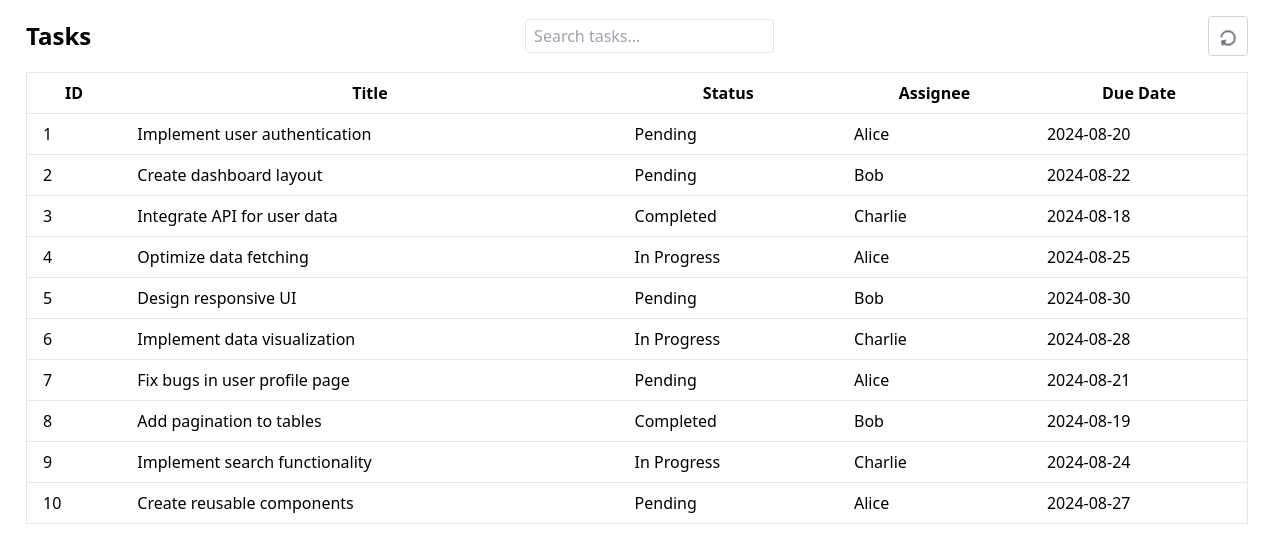
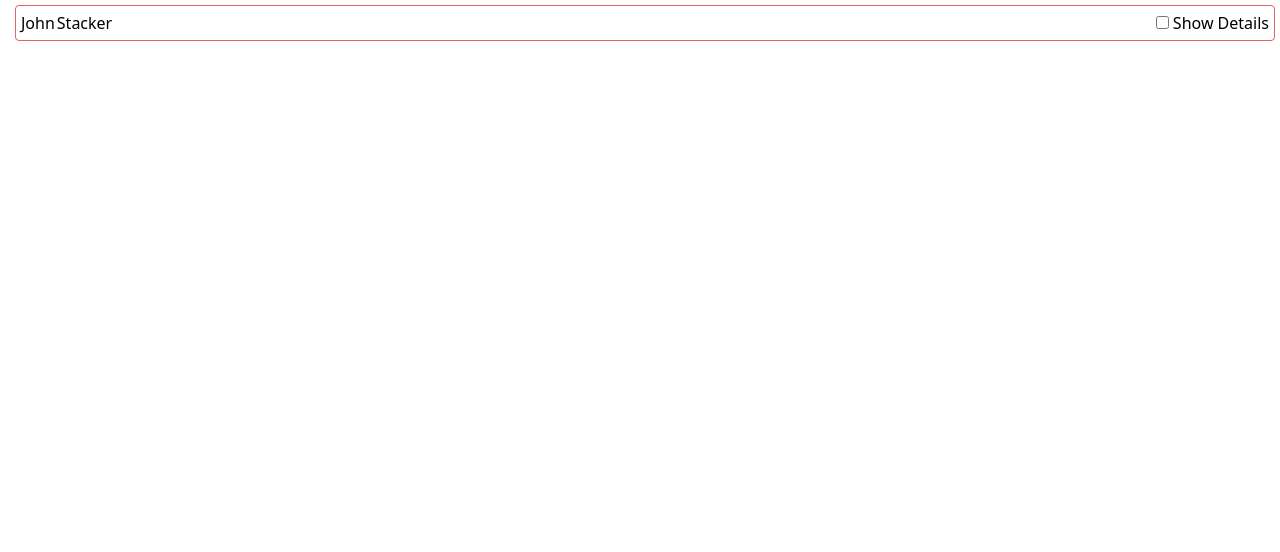
Before and after one commit to varunm0503/he-task-manager, a React app: page / in a window 1280 px wide. Shown: the top 552 px of the page. Built offline with nearby package versions, Linux system fonts and the light colour scheme.

Commit message:
Adds why did component render ques
Adds why did component render ques

```diff
--- a/src/App.js
+++ b/src/App.js
@@ -1,30 +1,24 @@
 import "./styles.css";
-import TaskManager from "./TaskManager";
-import data from "./data";
+import { UserProfile } from "./UserProfile";
 import React from 'react';
 
+const user = {
+  firstName: "John",
+  lastName: "Stacker",
+  address: {
+    street: "77339 Konopelski Crossing",
+    suburb: "North Marylee",
+    city: "New York",
+    postCode: "10002",
+  },
+  phoneNumber: "01-76729193",
+};
+
+//do not change anything in App Component.
 export default function App() {
-  let tasks = [...data].slice(0, 10);
-
-  const loadTasks = () => {
-    return new Promise((resolve, reject) => {
-      setTimeout(() => {
-        resolve(tasks);
-        tasks = [
-          {
-            ...tasks[0],
-            status:
-              tasks[0].status === "In Progress" ? "Pending" : "In Progress",
-          },
-          ...tasks.slice(1),
-        ];
-      }, 2000);
-    });
-  };
-
   return (
     <div className="App">
-      <TaskManager loadTasks={loadTasks} />
+      <UserProfile user={user} encryptPhoneNumber={true}/>
     </div>
   );
 }
--- /dev/null
+++ b/src/UserProfile.js
@@ -0,0 +1,48 @@
+import { useState, useCallback, memo } from "react";
+
+import { useWhyDidComponentReRender } from "./useWhyDidComponentReRender";
+
+// Nothing has to be changed in rendering of UserProfile
+// This is just to understand the component and wo
+// You can pass any arguments to use useWhyDidComponentReRender whichever you feel are necessary
+export const UserProfile = memo((props) => {
+  const { user, encryptPhoneNumber } = props;
+  const [showDetails, setShowDetails] = useState(false);
+
+  const onToggle = useCallback(() => {
+    setShowDetails((prevState) => !prevState);
+  }, [setShowDetails]);
+
+  useWhyDidComponentReRender({ state: { showDetails }, props });
+
+  return (
+    <div className="userProfile">
+     <div className="userProfile__header">
+      <div className="userProfile__name">
+      <div className="userProfile__firstName">{user?.firstName}</div>
+      <div className="userProfile__lastName">{user?.lastName}</div>
+      </div>
+      <div className="userProfile-header-right">
+      <input
+        type="checkbox"
+        className="userProfile__showdetails"
+        data-testid="toggle-checkbox"
+        onClick={onToggle}
+      />
+      {showDetails ? "Hide Details" : "Show Details"}
+      </div>
+      </div>
+      {showDetails ? (
+        <div>
+          <div className="userProfile__address">
+            <div>{user.address?.street}</div>
+            <div>{user.address?.suburb}</div>
+            <div>{user.address?.city}</div>
+            <div>{user.address?.postCode}</div>
+          </div>
+          <div className="userProfile__phoneNumber">{encryptPhoneNumber ? `${user?.phoneNumber.slice(0, user?.phoneNumber.length - 4)}XXXX` : user?.phoneNumber}</div>
+        </div>
+      ) : null}
+    </div>
+  );
+});
--- /dev/null
+++ b/src/logger.js
@@ -0,0 +1,9 @@
+export const logger = {
+  log: (key, newValue, prevValue) => {
+    console.log(
+      `Key changed: ${key},New Value: ${JSON.stringify(newValue)}, PreviousValue: ${JSON.stringify(
+        prevValue
+      )}`
+    );
+  },
+};
--- a/src/styles.css
+++ b/src/styles.css
@@ -3,3 +3,30 @@
   padding-left: 10px;
   padding-bottom: 10px;
 }
+
+.userProfile {
+  border: 1px rgb(228, 99, 99) solid;
+  padding: 5px;
+  border-radius: 4px;
+  margin: 5px;
+  display: flex;
+  flex-direction: column;
+  justify-content: space-between;
+}
+
+.userProfile__header {
+  display: flex;
+  justify-content: space-between;
+}
+
+.userProfile__name {
+  display: flex;
+}
+
+.userProfile__showdetails {
+  margin-right: 4px;
+}
+
+.userProfile__firstName {
+  margin-right: 2px;
+}
--- /dev/null
+++ b/src/useWhyDidComponentReRender.js
@@ -0,0 +1,42 @@
+import { useRef } from "react";
+import { logger } from "./logger";
+
+const reportDiff = (newValues, oldValues) => {
+  const newValuesKeys = Object.keys(newValues);
+  const oldValuesKeys = Object.keys(oldValues);
+
+  const alreadyIncludedKeys = [];
+
+  newValuesKeys.forEach((newStateKey) => {
+    if (newValues[newStateKey] !== oldValues[newStateKey]) {
+      logger.log(newStateKey, newValues[newStateKey], oldValues[newStateKey]);
+      alreadyIncludedKeys.push(newStateKey);
+    }
+  });
+
+  oldValuesKeys.forEach((oldStateKey) => {
+    if (
+      !alreadyIncludedKeys.includes(oldStateKey) &&
+      newValues[oldStateKey] !== oldValues[oldStateKey]
+    ) {
+      logger.log(oldStateKey, newValues[oldStateKey], oldValues[oldStateKey]);
+    }
+  });
+};
+
+// All changes are needed to be made in this hook.
+// Argument structure can be changed.
+// Pass whatever arguments you feel are necessary
+// Use "logger.log(key, newValue, oldValue);"
+// to log all keys along with new value and old values
+// which caused component to re-render
+export const useWhyDidComponentReRender = ({ state, props }) => {
+  const stateRef = useRef(state);
+  const propsRef = useRef(props);
+
+  reportDiff(state, stateRef.current);
+  reportDiff(props, propsRef.current);
+
+  stateRef.current = state;
+  propsRef.current = props;
+};
```
